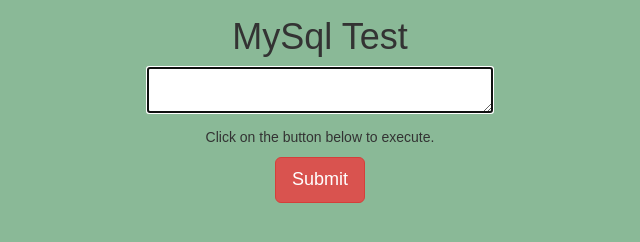
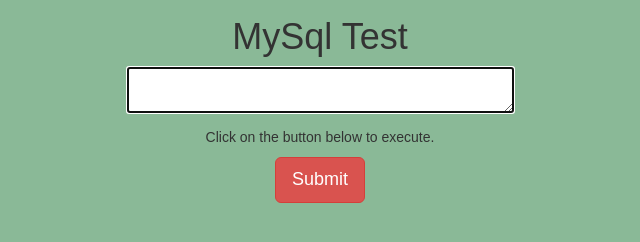
Before and after one commit to briandooley/fh_mysql, a plain HTML site: page client/default/index.html in a window 1280 px wide. Shown: the part 120-362 px from the top of the page, without its empty margins (320-960 px from the left). Drawn offline with nearby package versions, Linux system fonts and the light colour scheme; files whose address does not match are found by name.

Commit message:
update file /client/default/index.html

```diff
--- a/client/default/index.html
+++ b/client/default/index.html
@@ -23,7 +23,7 @@
 		<p></p>
 
 		<form>
-			<textarea rows="2" cols="40" autofocus maxlength="200" required wrap="soft" id="sqlquery"></textarea>
+			<textarea rows="2" cols="45" autofocus maxlength="200" required wrap="soft" id="sqlquery"></textarea>
 
 <!--			Query: <input type="text" name="sqlquery" size="300"> -->
 		</form>
```
